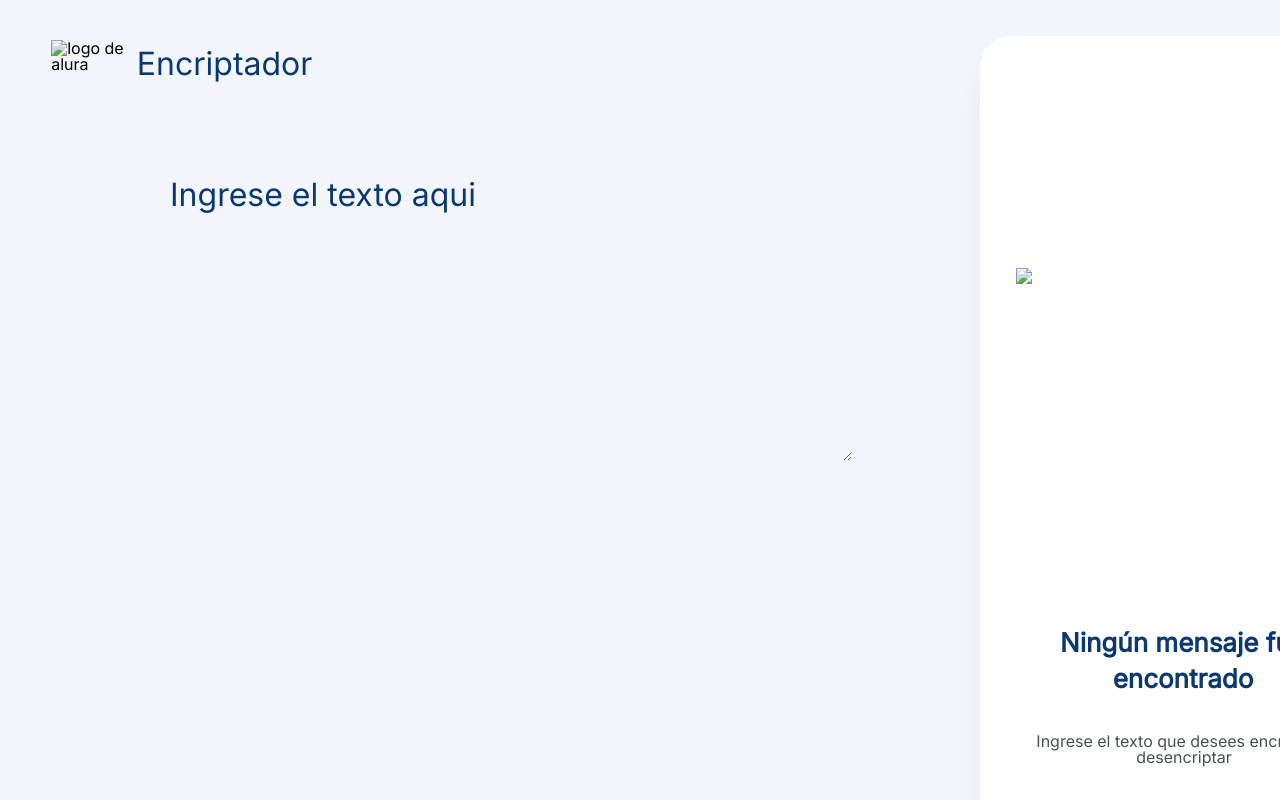
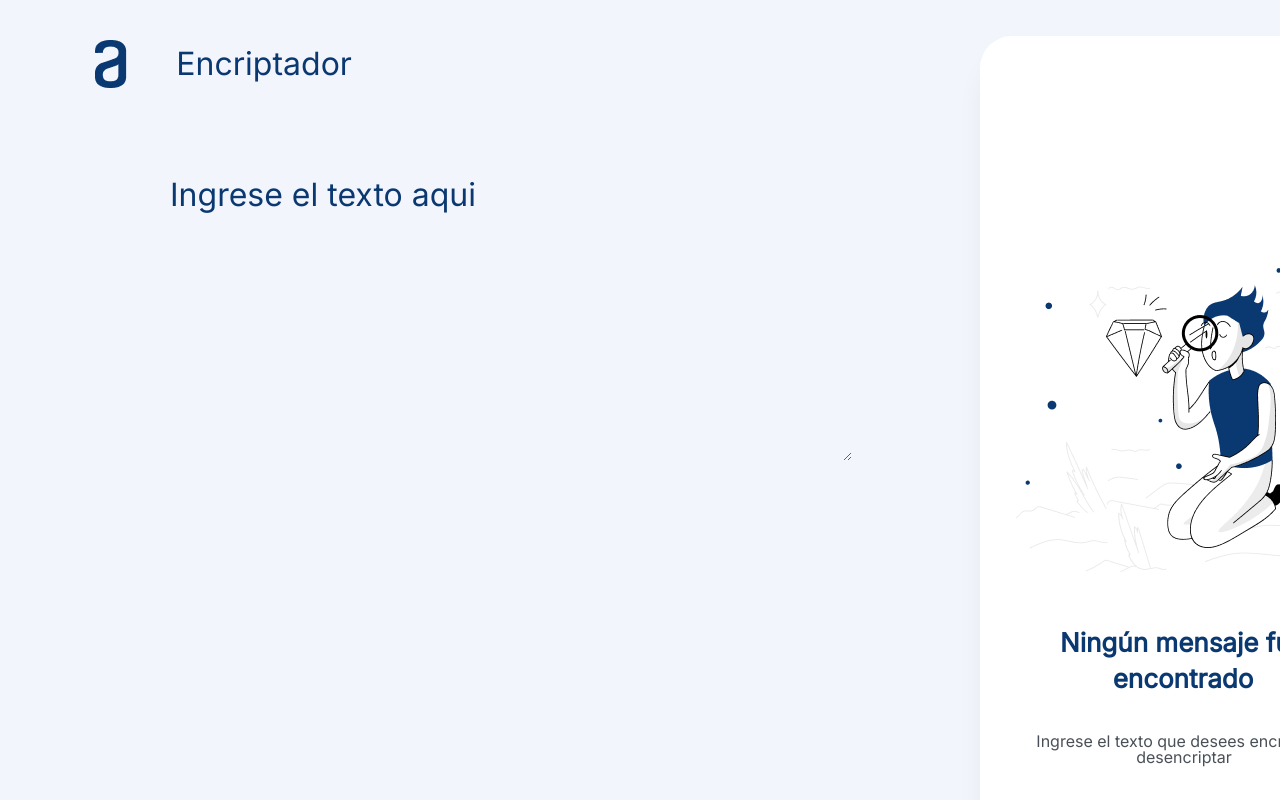
Before and after one commit to Cpnr0055/proyecto-encriptador, a plain HTML site: page index.html in a window 1280 px wide. Shown: the top 800 px of the page. Drawn offline with Linux system fonts and the light colour scheme; the site is published under a folder, as on GitHub Pages, so addresses that start at the root find nothing.

Commit message:
versionado 2

```diff
--- a/index.html
+++ b/index.html
@@ -13,7 +13,7 @@
 
     <body>
         <header class="cabecera-class">
-           <img src="/imagenes/logo.png" class="logo" alt="logo de alura">
+           <img src="imagenes/logo.png" class="logo" alt="logo de alura">
            <h1 class="texto-cabecera">Encriptador</h1>
         </header>
 
@@ -36,7 +36,7 @@
                 </div>
 
                 <div class="class-imagen-mensaje" id="bloque-imgn-id">
-                    <img src="/imagenes/Muñeco.png" class="class-imgn">
+                    <img src="imagenes/Muñeco.png" class="class-imgn">
                     <p>Ingrese el texto que desees encriptar o desencriptar</p>
                 </div>
 
```
